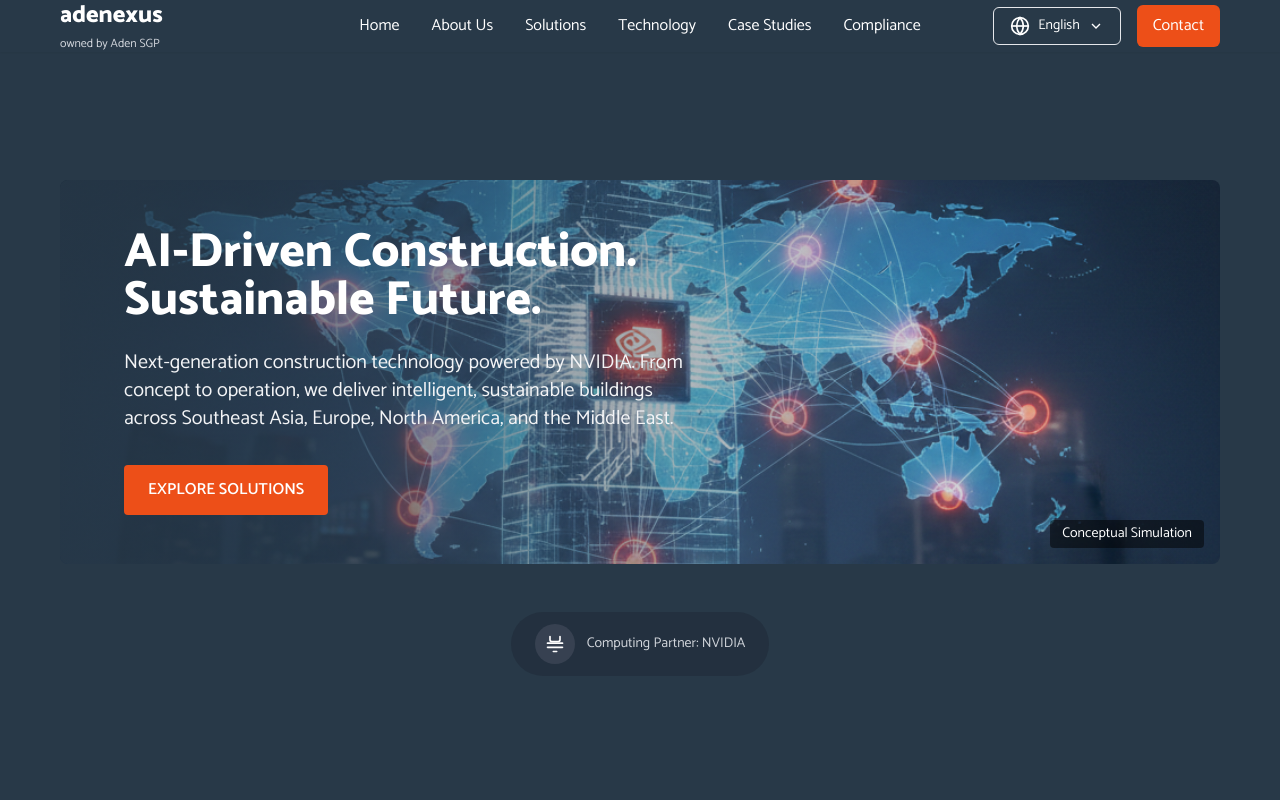
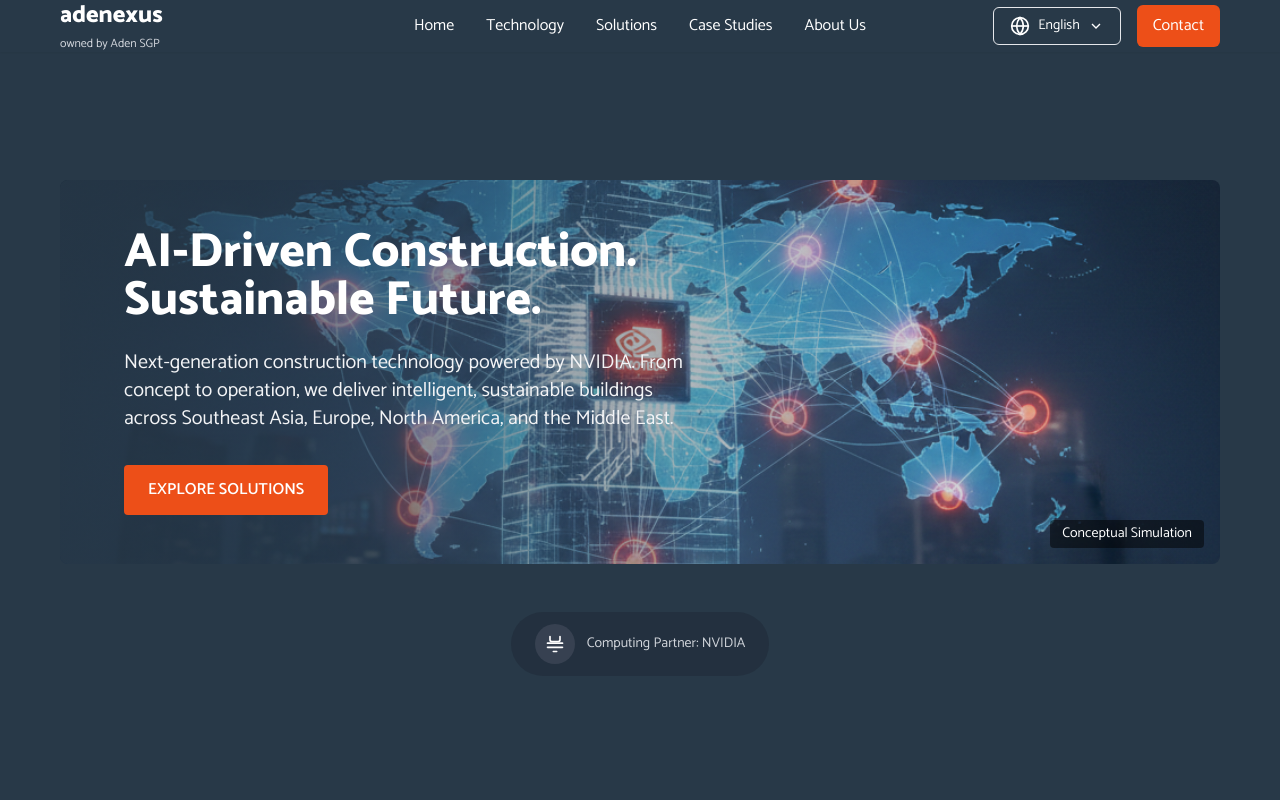
Before and after one commit to mcaserhn/esgentics-com, a Next.js app: page / in a window 1280 px wide. Shown: the top 800 px of the page. Built offline with nearby package versions, Linux system fonts and the light colour scheme.

Commit message:
修改页尾内容和导航结构：去掉服务器信息，调整导航顺序并去掉compliance选项

```diff
--- a/app/components/Header.tsx
+++ b/app/components/Header.tsx
@@ -13,11 +13,10 @@
   // 生成带语言前缀的导航链接
   const navLinks = [
     { name: translations?.navigation?.home || 'Home', href: lang === 'en' ? '/' : `/${lang}/` },
+    { name: translations?.navigation?.technology || 'Technology', href: lang === 'en' ? '/technology' : `/${lang}/technology` },
+    { name: translations?.navigation?.solutions || 'Solutions', href: lang === 'en' ? '/solutions' : `/${lang}/solutions` },
+    { name: translations?.navigation?.caseStudies || 'Case Studies', href: lang === 'en' ? '/case-studies' : `/${lang}/case-studies` },
     { name: translations?.navigation?.about || 'About Us', href: lang === 'en' ? '/about' : `/${lang}/about` },
-    { name: translations?.navigation?.solutions || 'Solutions', href: lang === 'en' ? '/solutions' : `/${lang}/solutions` },
-    { name: translations?.navigation?.technology || 'Technology', href: lang === 'en' ? '/technology' : `/${lang}/technology` },
-    { name: translations?.navigation?.caseStudies || 'Case Studies', href: lang === 'en' ? '/case-studies' : `/${lang}/case-studies` },
-    { name: translations?.navigation?.compliance || 'Compliance', href: lang === 'en' ? '/compliance' : `/${lang}/compliance` },
   ];
 
   // 处理语言切换
--- a/locales/en.json
+++ b/locales/en.json
@@ -252,7 +252,7 @@
     "terms": "Terms of Service",
     "data_sovereignty": "Data Sovereignty Statement",
     "compliance": "Compliance",
-    "data_statement": "Servers hosted in Singapore/AWS Global. No data residency in mainland China.",
+    "data_statement": "",
     "social": "LinkedIn",
     "description": "Intelligent Construction. Sustainable Legacy.",
     "quick_links": "Quick Links",
```
